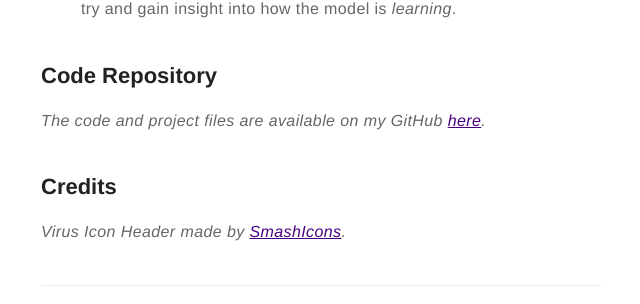
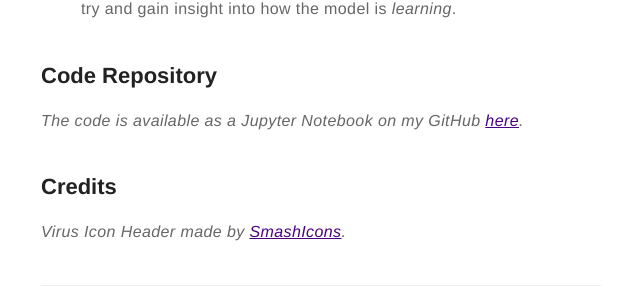
Before and after one commit to pascalemp/pascalemp.github.io, a Jekyll site: the page built from _posts/2020-12-23-covid-x-ray-inference.markdown, in a window 1280 px wide and 900 px high, scrolled down 3325 px. Shown: the part 306-610 px from the top of the window, without its empty margins (319-959 px from the left). Built offline with Jekyll 4.4.1, drawn with Linux system fonts in a browser that asks for light colours.

Commit message:
Update 2020-12-23-covid-x-ray-inference.markdown

```diff
--- a/_posts/2020-12-23-covid-x-ray-inference.markdown
+++ b/_posts/2020-12-23-covid-x-ray-inference.markdown
@@ -79,7 +79,7 @@ The bulk of the processing comes from cleaning and formatting the dataset itself
     We will make a smaller, truncated version of our model and analyse the intermediary outputs of certain layers and display them visually to try and gain insight into how the model is _learning_.
 
 ## Code Repository
-*The code and project files are available on my GitHub [here](https://github.com/pascalemp/med-image-project).*
+*The code is available as a Jupyter Notebook on my GitHub [here](https://github.com/pascalemp/med-image-project).*
 
 ## Credits
 *Virus Icon Header made by [SmashIcons](https://www.flaticon.com/authors/smashicons).*
```
